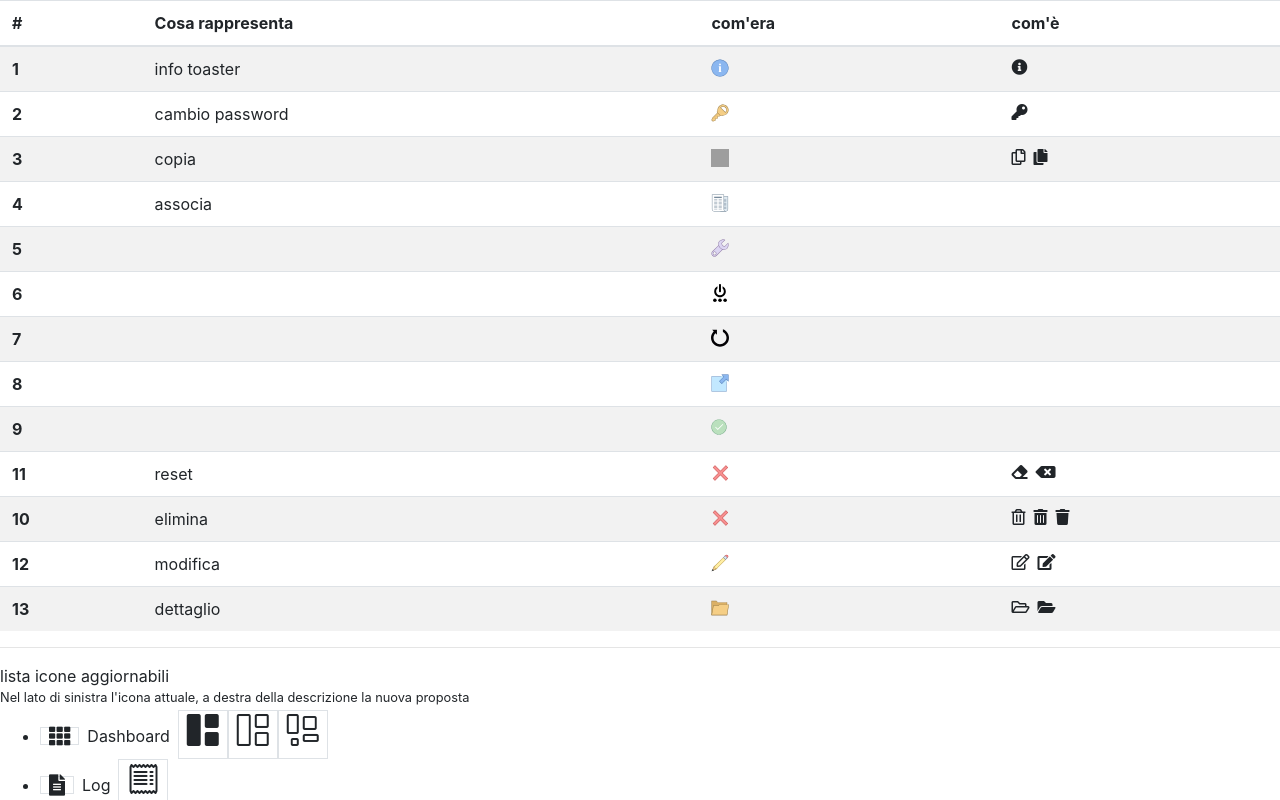
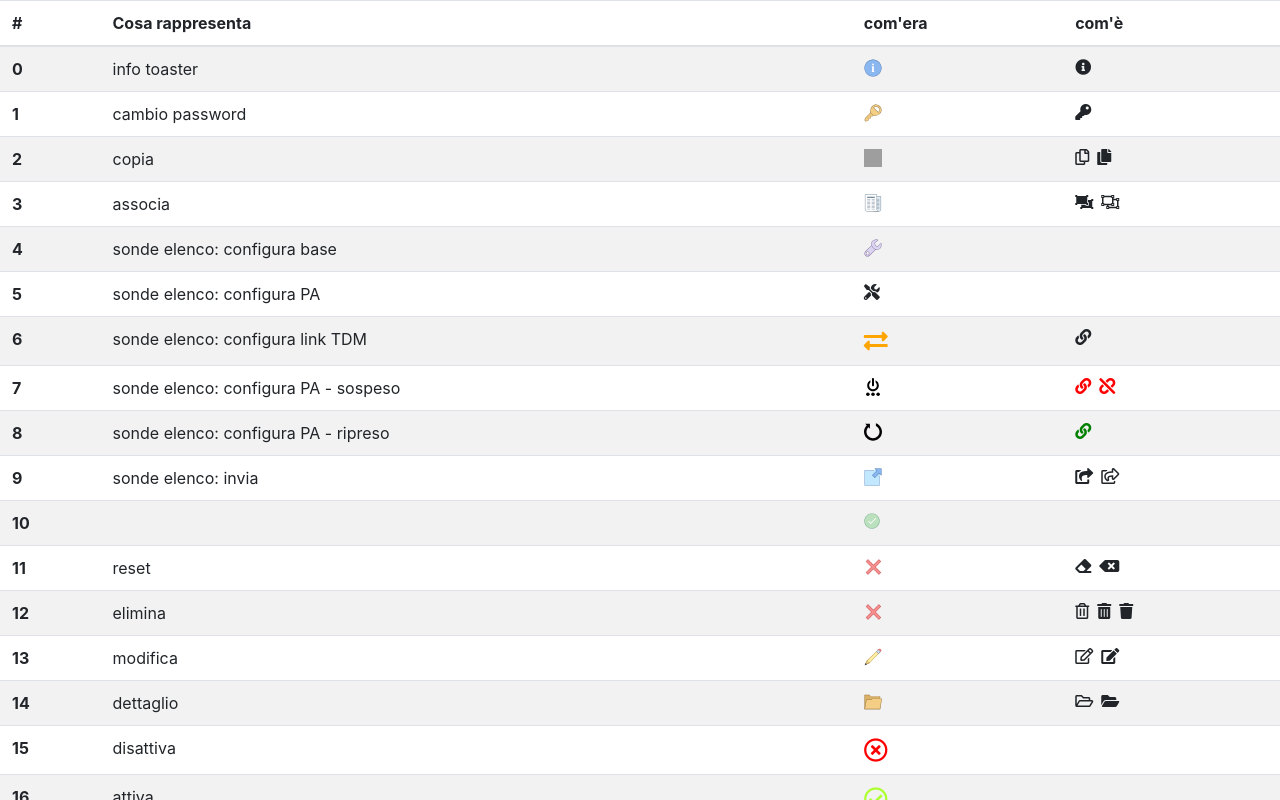
Before and after one commit to marcomancio/icons-change, an Angular app: page / in a window 1280 px wide. Shown: the top 800 px of the page. Built offline with nearby package versions, Linux system fonts and the light colour scheme.

Commit message:
3 files modified

```diff
--- a/src/app/app.component.css
+++ b/src/app/app.component.css
@@ -3,13 +3,22 @@
 }
 .fas:hover, .far:hover {
     color: #006bb4;
+    cursor: pointer;
 }
+.color-red {
+  color: red;
+}
+.color-green {
+  color: green;
+}
+
 .rfgui-info-toaster { cursor: pointer; height: 18px; width: 18px; content: url("./../assets/icons8-info-50.svg"); }
 .rfgui-changePwd { cursor: pointer; height: 18px; width: 18px; content: url('./../assets/icons8-key-50.svg'); }
-/* .rfgui-copy { cursor: pointer; height: 18px; width: 18px; content: url('./../assets/icons8-copia-50.png'); } */
 .rfgui-copy { cursor: pointer; height: 18px; width: 18px; content: url('https://img.icons8.com/color/48/000000/copy--v1.png'); }
 .rfgui-associate { cursor: pointer; height: 18px; width: 18px; content: url('./../assets/icons8-news-50.svg'); }
 .rfgui-cfg-base { cursor: pointer; height: 18px; width: 18px; content: url('./../assets/icons8-support-50.svg'); }
+.rfgui-cfg-tfm-flow { cursor: pointer; font-size: 1.5em; color: orange; }
+.rfgui-cfg-PA { cursor: pointer; font-size: 1.5em; }
 .rfgui-cfg-PA-suspend { cursor: pointer; height: 18px; width: 18px; content: url('./../assets/cfg-pa-suspend.svg'); }
 .rfgui-cfg-PA-resume { cursor: pointer; height: 18px; width: 18px; content: url('./../assets/cfg-pa-resume.svg'); }
 .rfgui-cfg-probe-send { cursor: pointer; height: 18px; width: 18px; content: url('./../assets/icons8-external-link-50.svg'); }
@@ -17,3 +26,9 @@
 .rfgui-edit { cursor: pointer; height: 18px; width: 18px; content: url('./../assets/icons8-edit-50.svg'); }
 .rfgui-detail { cursor: pointer; height: 18px; width: 18px; content: url('./../assets/icons8-opened-folder-50.svg'); }
 .rfgui-ok { cursor: pointer; height: 16px; width: 16px; content: url('./../assets/icons8-ok-50.svg'); }
+.rfgui-disable { cursor: pointer; font-size: 1.5em; color: red; }
+.rfgui-enable { cursor: pointer; font-size: 1.5em; color: greenyellow; }
+
+.rfgui-cfg-status-ok { color: #4DBD74}
+.rfgui-cfg-status-updating { color: #FFC107}
+.rfgui-cfg-status-not-configured { color: #898989}
--- a/src/app/app.component.html
+++ b/src/app/app.component.html
@@ -10,83 +10,15 @@
 			</tr>
 		</thead>
 		<tbody>
-			<tr>
-				<th scope="row">1</th>
-				<td>info toaster</td>
-				<td><i class="rfgui-info-toaster"></i></td>
-				<td><i class="fas fa-info-circle"></i></td>
-			</tr>
-			<tr>
-				<th scope="row">2</th>
-				<td>cambio password</td>
-				<td><i class="rfgui-changePwd"></i></td>
-				<td><i class="fas fa-key"></i></td>
-			</tr>
-			<tr>
-				<th scope="row">3</th>
-				<td>copia</td>
-				<td><i class="rfgui-copy"></i></td>
-				<td><i class="far fa-copy pr-2"></i><i class="fas fa-copy"></i></td>
-			</tr>
-			<tr>
-				<th scope="row">4</th>
-				<td>associa</td>
-				<td><i class="rfgui-associate"></i></td>
-				<td></td>
-			</tr>
-			<tr>
-				<th scope="row">5</th>
-				<td></td>
-				<td><i class="rfgui-cfg-base"></i></td>
-				<td></td>
-			</tr>
-			<tr>
-				<th scope="row">6</th>
-				<td></td>
-				<td><i class="rfgui-cfg-PA-suspend"></i></td>
-				<td></td>
-			</tr>
-			<tr>
-				<th scope="row">7</th>
-				<td></td>
-				<td><i class="rfgui-cfg-PA-resume"></i></td>
-				<td></td>
-			</tr>
-			<tr>
-				<th scope="row">8</th>
-				<td></td>
-				<td><i class="rfgui-cfg-probe-send"></i></td>
-				<td></td>
-			</tr>
-			<tr>
-				<th scope="row">9</th>
-				<td></td>
-				<td><i class="rfgui-ok"></i></td>
-				<td></td>
-			</tr>
-			<tr>
-				<th scope="row">11</th>
-				<td>reset</td>
-				<td><i class="rfgui-delete"></i></td>
-				<td><i class="fas fa-eraser pr-2"></i> <i class="fas fa-backspace"></i></td>
-			</tr>
-			<tr>
-				<th scope="row">10</th>
-				<td>elimina</td>
-				<td><i class="rfgui-delete"></i></td>
-				<td><i class="far fa-trash-alt pr-2"></i> <i class="fas fa-trash-alt pr-2"></i> <i class="fas fa-trash"></i></td>
-			</tr>
-			<tr>
-				<th scope="row">12</th>
-				<td>modifica</td>
-				<td><i class="rfgui-edit"></i></td>
-				<td><i class="far fa-edit pr-2"></i> <i class="fas fa-edit"></i></td>
-			</tr>
-			<tr>
-				<th scope="row">13</th>
-				<td>dettaglio</td>
-				<td><i class="rfgui-detail"></i></td>
-				<td><i class="far fa-folder-open pr-2"></i> <i class="fas fa-folder-open"></i></td>
+			<tr *ngFor="let icon of iconsList; let i=index">
+				<th scope="row">{{i}}</th>
+				<td>{{icon.text}}</td>
+				<td><i class="{{icon.old}}"></i></td>
+				<td>
+					<span *ngFor="let newIcon of icon.new; let j=index">
+            <i class="pr-2 {{newIcon}}"></i>
+          </span>
+				</td>
 			</tr>
 		</tbody>
 	</table>
@@ -103,8 +35,8 @@
 
 
 	<hr>
-	<div class="title">lista icone aggiornabili</div>
-	<small>Nel lato di sinistra l'icona attuale, a destra della descrizione la nuova proposta</small>
+	<div class="title">Altra lista icone aggiornabili</div>
+	<!-- <small>Nel lato di sinistra l'icona attuale, a destra della descrizione la nuova proposta</small> -->
 	<ul>
 		<li>
 			<i class="px-2 fa-lg border fas fa-th"></i>
--- a/src/app/app.component.ts
+++ b/src/app/app.component.ts
@@ -7,14 +7,31 @@ import { Component, VERSION } from "@angular/core";
 })
 export class AppComponent {
   name = "Angular " + VERSION.major;
-  public show: boolean = false;
-  public buttonName: any = "Show";
 
-  toggle() {
-    this.show = !this.show;
+  iconsList = [
+    { text: 'info toaster', old: 'rfgui-info-toaster', new: ['fas fa-info-circle']},
+    { text: 'cambio password', old: 'rfgui-changePwd', new: ['fas fa-key']},
+    { text: 'copia', old: 'rfgui-copy', new: ['far fa-copy', 'fas fa-copy']},
+    { text: 'associa', old: 'rfgui-associate', new: ['fas fa-object-ungroup', 'far fa-object-ungroup']},
+    { text: 'sonde elenco: configura base', old: 'rfgui-cfg-base', new: ['']},
+    { text: 'sonde elenco: configura PA', old: 'fas fa-tools', new: ['']},
+    { text: 'sonde elenco: configura link TDM', old: 'rfgui-cfg-tfm-flow fas fa-exchange-alt', new: ['fas fa-link']},
+    { text: 'sonde elenco: configura PA - sospeso', old: 'rfgui-cfg-PA-suspend', new: ['fas fa-link color-red', 'fas fa-unlink color-red']},
+    { text: 'sonde elenco: configura PA - ripreso', old: 'rfgui-cfg-PA-resume', new: ['fas fa-link color-green']},
+    { text: 'sonde elenco: invia', old: 'rfgui-cfg-probe-send', new: ['fas fa-share-square', 'far fa-share-square']},
+    { text: '', old: 'rfgui-ok', new: ['']},
+    { text: 'reset', old: 'rfgui-delete', new: ['fas fa-eraser', 'fas fa-backspace']},
+    { text: 'elimina', old: 'rfgui-delete', new: ['far fa-trash-alt', 'fas fa-trash-alt', 'fas fa-trash']},
+    { text: 'modifica', old: 'rfgui-edit', new: ['far fa-edit', 'fas fa-edit']},
+    { text: 'dettaglio', old: 'rfgui-detail', new: ['far fa-folder-open', 'fas fa-folder-open']},
+    { text: 'disattiva', old: 'far fa-times-circle rfgui-disable', new: ['']},
+    { text: 'attiva', old: 'far fa-check-circle rfgui-enable', new: ['']},
+    { text: 'status CFG: OK', old: 'rfgui-cfg-status-ok fas fa-check-circle',  new: ['']},
+    { text: 'status CFG: Da aggiornare', old: 'rfgui-cfg-status-updating fas fa-exclamation-triangle',  new: ['']},
+    { text: 'status CFG: non configurato', old: 'rfgui-cfg-status-not-configured fas fa-times',  new: ['']}
+  ]
+}
+/*
 
-    // CHANGE THE NAME OF THE BUTTON.
-    if (this.show) this.buttonName = "Hide";
-    else this.buttonName = "Show";
-  }
-}
+
+*/
```
